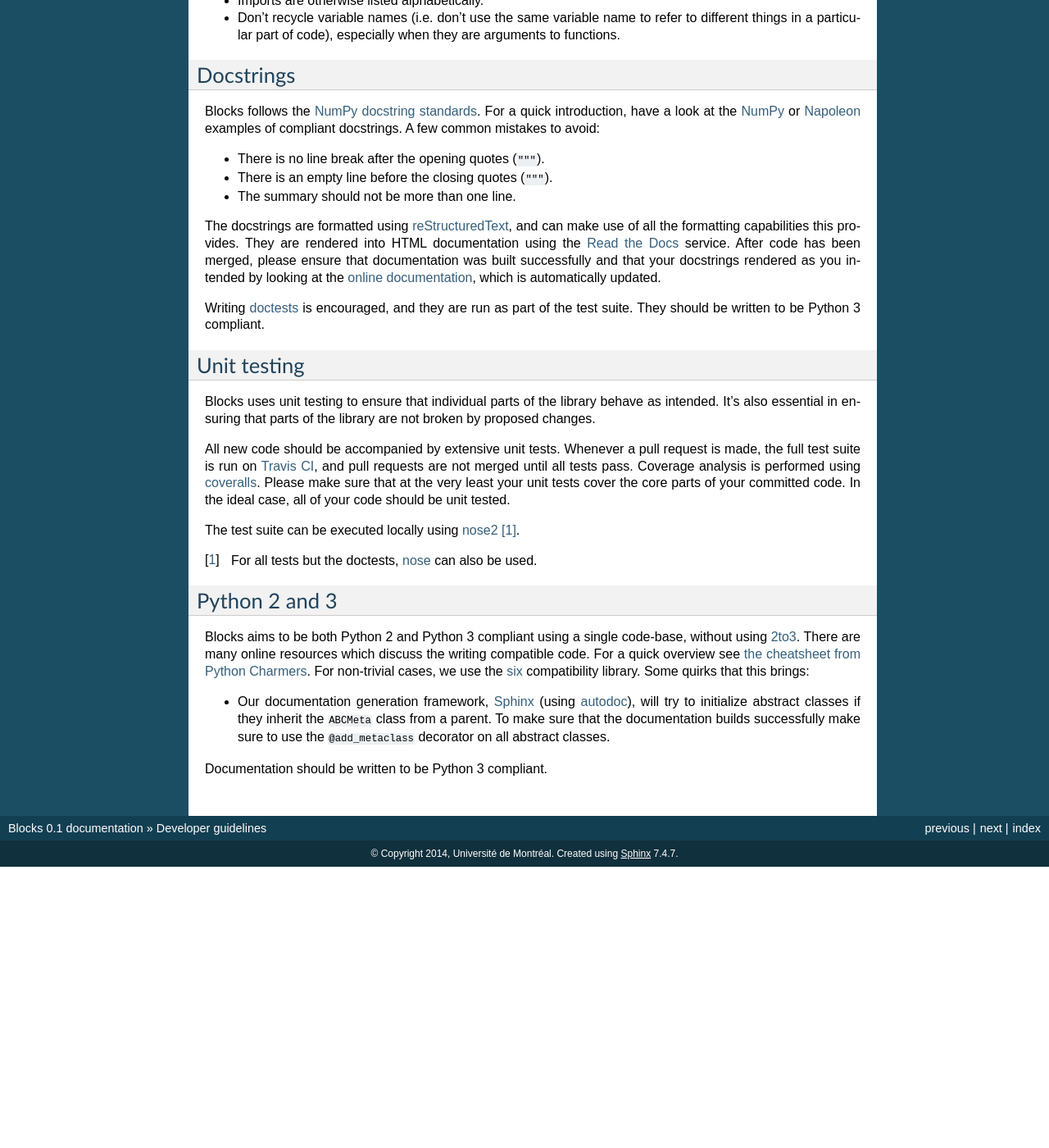
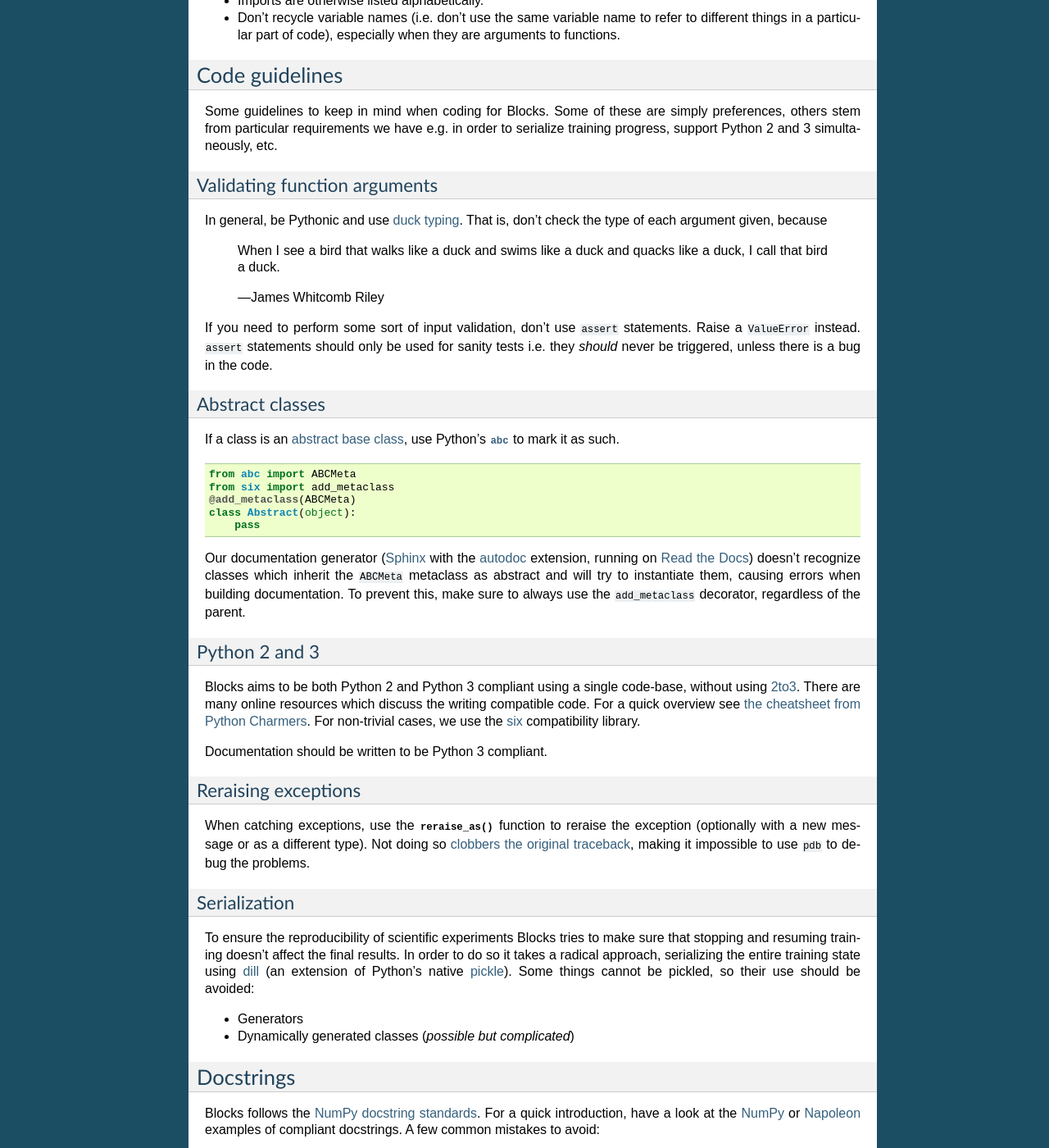
Before and after one commit to mila-iqia/blocks, a Sphinx documentation site: the page built from docs/developer_guidelines.rst, in a window 1280 px wide and 1400 px high, scrolled down 554 px. Shown: the whole window at 82% size. Built offline with Sphinx 7.4.7, drawn with Linux system fonts in a browser that asks for light colours; before the commit the page ends 1611 px from its top, so only the background shows below that; some of the changed text lies outside the part shown.

Commit message:
Some developer guidelines, before we forget all of these quirks

```diff
--- a/docs/developer_guidelines.rst
+++ b/docs/developer_guidelines.rst
@@ -6,9 +6,8 @@ ensure the codebase is of high quality, we ask all new developers to have a
 quick read through these rules to make sure that any code you contribute will be
 easy to merge!
 
-Code style
-----------
-
+Formatting guidelines
+---------------------
 Blocks follows the `PEP8 style guide`_ closely, so please make sure you are
 familiar with it. Our `Travis CI buildbot`_ runs flake8_ as part of every build,
 which checks for PEP8 compliance (using the pep8_ tool) and for some common
@@ -41,9 +40,92 @@ Blocks:
 .. _pyflakes: https://pypi.python.org/pypi/pyflakes
 .. _should be grouped: https://www.python.org/dev/peps/pep-0008/#imports
 
+Code guidelines
+---------------
+Some guidelines to keep in mind when coding for Blocks. Some of these are simply
+preferences, others stem from particular requirements we have e.g. in order to
+serialize training progress, support Python 2 and 3 simultaneously, etc.
+
+Validating function arguments
+~~~~~~~~~~~~~~~~~~~~~~~~~~~~~
+In general, be Pythonic and use `duck typing`_. That is, don't check the type of
+each argument given, because
+
+    When I see a bird that walks like a duck and swims like a duck and quacks
+    like a duck, I call that bird a duck.
+
+    -- James Whitcomb Riley
+
+If you need to perform some sort of input validation, don't use ``assert``
+statements. Raise a ``ValueError`` instead. ``assert`` statements should
+only be used for sanity tests i.e. they *should* never be triggered, unless
+there is a bug in the code.
+
+.. _duck typing: https://en.wikipedia.org/wiki/Duck_typing
+
+Abstract classes
+~~~~~~~~~~~~~~~~
+If a class is an `abstract base class`_, use Python's |abc|_ to mark it as such.
+
+.. code-block:: python
+
+   from abc import ABCMeta
+   from six import add_metaclass
+   @add_metaclass(ABCMeta)
+   class Abstract(object):
+       pass
+
+Our documentation generator (Sphinx_ with the autodoc_ extension, running on
+`Read the Docs`_) doesn't recognize classes which inherit the ``ABCMeta``
+metaclass as abstract and will try to instantiate them, causing errors when
+building documentation. To prevent this, make sure to always use the
+``add_metaclass`` decorator, regardless of the parent.
+
+.. _abstract base class: https://en.wikipedia.org/wiki/Class_%28computer_programming%29#Abstract_and_concrete
+.. |abc| replace:: ``abc``
+.. _abc: https://docs.python.org/3/library/abc.html
+.. _Sphinx: http://sphinx-doc.org/
+.. _autodoc: http://sphinx-doc.org/ext/autodoc.html
+.. _Read the Docs: https://readthedocs.org/
+
+Python 2 and 3
+~~~~~~~~~~~~~~
+Blocks aims to be both Python 2 and Python 3 compliant using a single code-base,
+without using 2to3_. There are many online resources which discuss the writing
+compatible code. For a quick overview see `the cheatsheet from Python
+Charmers`_. For non-trivial cases, we use the six_ compatibility library.
+
+Documentation should be written to be Python 3 compliant.
+
+.. _2to3: https://docs.python.org/2/library/2to3.html
+.. _the cheatsheet from Python Charmers: http://python-future.org/compatible_idioms.html
+.. _six: https://pythonhosted.org/six/
+
+Reraising exceptions
+~~~~~~~~~~~~~~~~~~~~
+When catching exceptions, use the :func:`~blocks.utils.reraise_as` function to
+reraise the exception (optionally with a new message or as a different type).
+Not doing so `clobbers the original traceback`_, making it impossible to use
+``pdb`` to debug the problems.
+
+.. _clobbers the original traceback: http://www.ianbicking.org/blog/2007/09/re-raising-exceptions.html
+
+Serialization
+~~~~~~~~~~~~~
+To ensure the reproducibility of scientific experiments Blocks tries to make
+sure that stopping and resuming training doesn't affect the final results. In
+order to do so it takes a radical approach, serializing the entire training
+state using dill_ (an extension of Python's native pickle_). Some things cannot
+be pickled, so their use should be avoided:
+
+* Generators
+* Dynamically generated classes (*possible but complicated*)
+
+.. _dill: http://trac.mystic.cacr.caltech.edu/project/pathos/wiki/dill
+.. _pickle: https://docs.python.org/3/library/pickle.html
+
 Docstrings
 ----------
-
 Blocks follows the `NumPy docstring standards`_. For a quick introduction, have
 a look at the NumPy_ or Napoleon_ examples of compliant docstrings. A few common
 mistakes to avoid:
@@ -60,7 +142,7 @@ rendered as you intended by looking at the `online documentation`_, which is
 automatically updated.
 
 Writing doctests_ is encouraged, and they are run as part of the test suite.
-They should be written to be Python 3 compliant.
+They should use Python 3 syntax.
 
 .. _NumPy docstring standards: https://github.com/numpy/numpy/blob/master/doc/HOWTO_DOCUMENT.rst.txt
 .. _NumPy: https://github.com/numpy/numpy/blob/master/doc/example.py
@@ -72,7 +154,6 @@ They should be written to be Python 3 compliant.
 
 Unit testing
 ------------
-
 Blocks uses unit testing to ensure that individual parts of the library behave
 as intended. It's also essential in ensuring that parts of the library are not
 broken by proposed changes.
@@ -84,6 +165,9 @@ coveralls_. Please make sure that at the very least your unit tests cover the
 core parts of your committed code. In the ideal case, all of your code should be
 unit tested.
 
+If you are fixing a bug, please be sure to add a unit test to make sure that the
+bug does not get re-intrduced later on.
+
 The test suite can be executed locally using nose2_ [#]_.
 
 .. [#] For all tests but the doctests, nose_ can also be used.
@@ -92,25 +176,3 @@ The test suite can be executed locally using nose2_ [#]_.
 .. _coveralls: https://coveralls.io/r/bartvm/blocks
 .. _nose2: https://readthedocs.org/projects/nose2/
 .. _nose: http://nose.readthedocs.org/en/latest/
-
-Python 2 and 3
---------------
-
-Blocks aims to be both Python 2 and Python 3 compliant using a single code-base,
-without using 2to3_. There are many online resources which discuss the writing
-compatible code. For a quick overview see `the cheatsheet from Python
-Charmers`_. For non-trivial cases, we use the six_ compatibility library. Some
-quirks that this brings:
-
-* Our documentation generation framework, Sphinx_ (using autodoc_), will try to
-  initialize abstract classes if they inherit the ``ABCMeta`` class from a
-  parent. To make sure that the documentation builds successfully make sure to
-  use the ``@add_metaclass`` decorator on all abstract classes.
-
-Documentation should be written to be Python 3 compliant.
-
-.. _2to3: https://docs.python.org/2/library/2to3.html
-.. _the cheatsheet from Python Charmers: http://python-future.org/compatible_idioms.html
-.. _six: https://pythonhosted.org/six/
-.. _Sphinx: http://sphinx-doc.org/
-.. _autodoc: http://sphinx-doc.org/ext/autodoc.html
--- a/docs/index.rst
+++ b/docs/index.rst
@@ -48,6 +48,8 @@ Getting started
 In-depth
 --------
 .. toctree::
+   :maxdepth: 2
+
    bricks_overview
    configuration
    developer_guidelines
```
